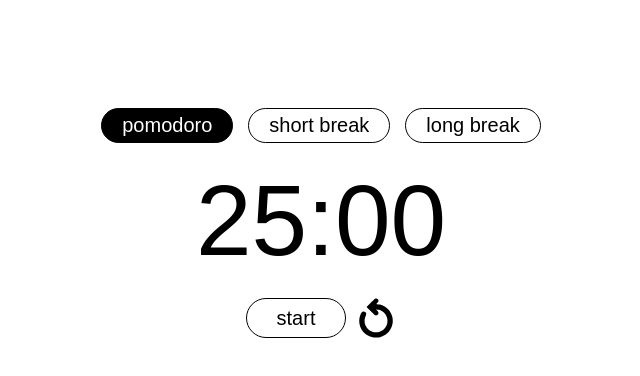
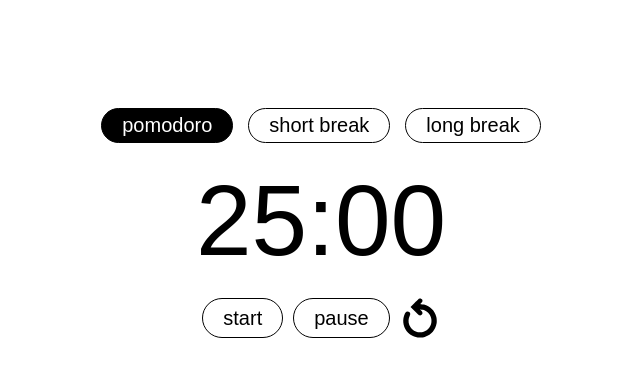
Before and after one commit to DanikPrich/PomodoroTimer, a React (Create React App) app: page / in a window 1280 px wide. Shown: the top 376 px of the page, without its empty margins (319-959 px from the left). Built offline with nearby package versions, Linux system fonts and the light colour scheme.

Commit message:
pause feature

```diff
--- a/src/components/Footer/Footer.js
+++ b/src/components/Footer/Footer.js
@@ -1,11 +1,14 @@
 import './footer.scss'
 import resetImg from '../../resources/img/reset.svg'
 
-const Footer = ({onStartPressed, onResetPressed}) => {
+const Footer = ({onStartPressed, onPausePressed, onResetPressed, timerRunning, timerPaused}) => {
   return (
     <div className="pomodoro__footer">
-      <button onClick={onStartPressed} className="pomodoro__btn pomodoro__start">
+      <button onClick={onStartPressed} className={`pomodoro__btn ${timerRunning ? 'pomodoro__btn_active' : ''}`}>
         start
+      </button>
+      <button onClick={onPausePressed} className={`pomodoro__btn ${timerPaused ? 'pomodoro__btn_active' : ''}`}>
+        pause
       </button>
       <img onClick={onResetPressed} className="pomodoro__reset" src={ resetImg } alt="reset button"></img>
     </div>
--- a/src/components/app/App.js
+++ b/src/components/app/App.js
@@ -20,7 +20,8 @@ function App() {
   const [seconds, setSeconds] = useState(1)
   const [timerInterval, setTimerInterval] = useState()
 
-  const [timerStarted, setTimerStarted] = useState(false)
+  const [timerRunning, setTimerRunning] = useState(false)
+  const [timerPaused, setTimerPaused] = useState(false)
 
   useEffect(() => {
     transformTimer(minutes, seconds)
@@ -68,11 +69,12 @@ function App() {
 
   const startTimer = () => {
     console.log('start')
-    setTimerStarted(true)
+    setTimerRunning(true)
+    setTimerPaused(false);
 
-    if (timerStarted) return
+    if (timerRunning) return
 
-    const interval =  setInterval( async () => {
+    const interval =  setInterval(() => {
       setSeconds(seconds => seconds - 1)
     } ,1000)
 
@@ -81,19 +83,36 @@ function App() {
 
   const stopTimer = () => {
     console.log('stop')
+
     clearInterval(timerInterval)
     setMinutes(timerTypes[timerType])
     setSeconds(0)
-    setTimerStarted(false);
+    setTimerRunning(false);
+    setTimerPaused(false);
+  }
+
+  const onPausePressed = () => {
+    console.log('pause')
+    clearInterval(timerInterval)
+    setTimerRunning(false);
+    setTimerPaused(true);
   }
 
   return (
     <div className="section">
       <div className="container">
         <div className="pomodoro">
-          <Header timerType={timerType} changeTimerType={changeTimerType}/>
-          <Timer timer={timer}/>
-          <Footer onStartPressed={startTimer} onResetPressed={stopTimer}/>
+          <Header
+            timerType={timerType}
+            changeTimerType={changeTimerType}/>
+          <Timer
+            timer={timer}/>
+          <Footer
+            onStartPressed={startTimer}
+            onPausePressed={onPausePressed}
+            onResetPressed={stopTimer}
+            timerRunning={timerRunning}
+            timerPaused={timerPaused}/>
         </div>
       </div>
     </div>
```
